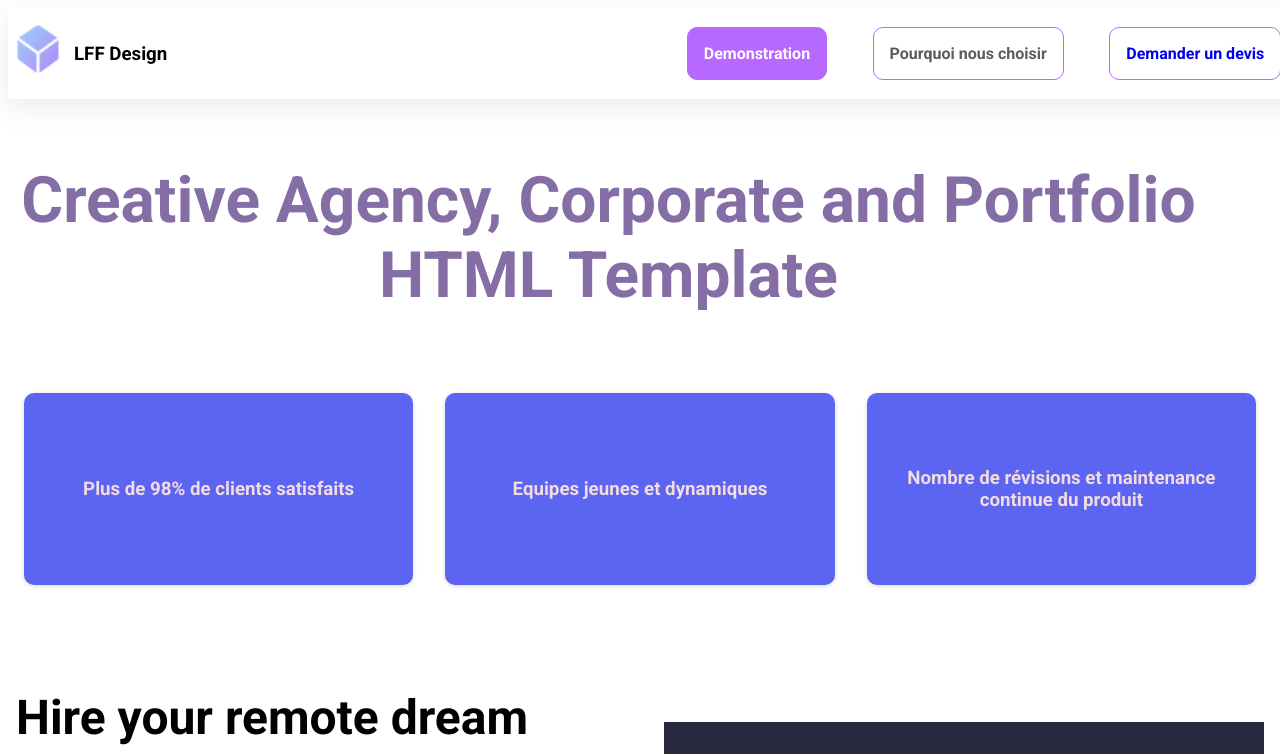
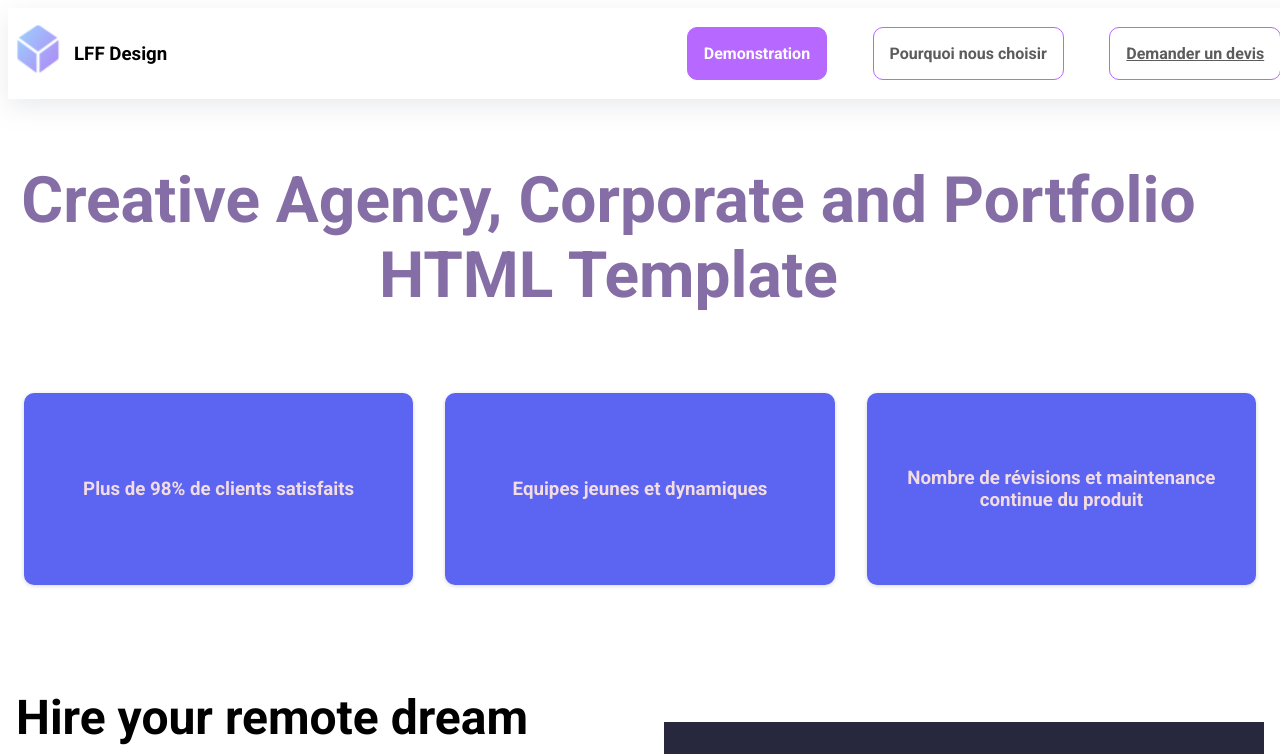
Before and after one commit to hichemhamdani/LFFchallenge-2, a Next.js app: page / in a window 1280 px wide. Shown: the top 754 px of the page. Built offline with nearby package versions, Linux system fonts and the light colour scheme; a web font is replaced by a local one.

Commit message:
fixed problem of hydradation

```diff
--- a/src/components/Header/Header.jsx
+++ b/src/components/Header/Header.jsx
@@ -21,7 +21,7 @@ const Header = () => {
         <nav className={styles.nav}>
             <li><a>Demonstration</a></li>
             <li><a>Pourquoi nous choisir</a></li>
-            <li><a><Link style={{textDecoration:"none"}} href="/contact">Demander un devis</Link></a></li>
+            <Link className={styles.link} href="/contact">Demander un devis</Link>
         </nav>
     </header>
     </div>
--- a/src/components/Header/Header.module.css
+++ b/src/components/Header/Header.module.css
@@ -51,6 +51,19 @@
     font-weight: 700;
 }
 
+.link{
+    border: 1px solid rgb(182, 104, 255);
+    border-radius: 10px;
+    padding: 2vh;
+    color: rgb(92, 92, 92);
+    cursor: pointer;
+    font-weight: 700;
+}
+.link:hover{
+    background-color: rgb(182, 104, 255);
+    color: white;
+    transition: color 0.5s, background-color 0.5s;
+}
 .nav li:hover{
     background-color: rgb(182, 104, 255);
     color: white;
--- a/src/components/Landing-Page/ThirdSection/FourthSection/FourthSection.jsx
+++ b/src/components/Landing-Page/ThirdSection/FourthSection/FourthSection.jsx
@@ -5,7 +5,6 @@ import DemoSlideTwo from "../../../../assets/demo-slide-2.png"
 import DemoSlideThree from "../../../../assets/demo-slide-3.png"
 import DemoSlideFive from "../../../../assets/demo-slide-5.png"
 
-import { Slide } from 'react-slideshow-image'
 
 import Aos from 'aos'
 import "aos/dist/aos.css"
--- a/src/components/contact-form/ContactForm.jsx
+++ b/src/components/contact-form/ContactForm.jsx
@@ -17,7 +17,7 @@ const ContactForm = () => {
         console.log(infos)
     }
   return (
-    <div className={styles.contact}>
+    <main className={styles.contact}>
         <button className={styles.retour}><Link href="/">Retour</Link></button>
 
         <h1>Remplissez ce formulaire et nous vous contacterons</h1>
@@ -53,8 +53,10 @@ const ContactForm = () => {
 
             <button type='submit'>Envoyer</button>
         </form>
+        <div>
         <Footer />
-    </div>
+        </div>
+    </main>
   )
 }
 
--- a/src/pages/index.js
+++ b/src/pages/index.js
@@ -14,10 +14,10 @@ export default function Home() {
   return (
     <>
       <Head>
-        <title>Create Next App</title>
+        <title>LFF Design</title>
         <meta name="description" content="Generated by create next app" />
         <meta name="viewport" content="width=device-width, initial-scale=1" />
-        <link rel="icon" href="/favicon.ico" />
+        <link rel="icon" href="/LFFlogo.svg" />
       </Head>
       <section className='landing-page'>
         <LandingPage />
```
